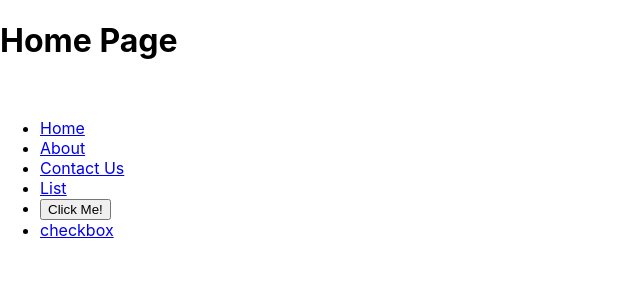
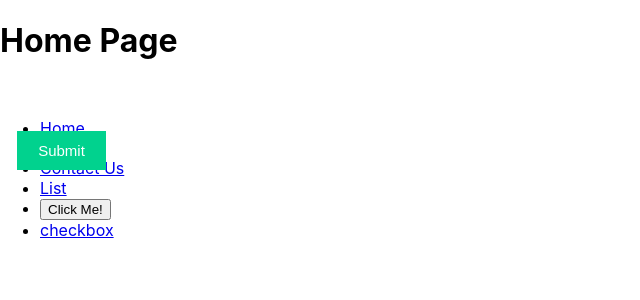
Before and after one commit to jyumohfour/meal-prep-app, a React (Create React App) app: page / in a window 1280 px wide. Shown: the top 300 px of the page, without its empty margins (0-640 px from the left). Built offline with nearby package versions, Linux system fonts and the light colour scheme.

Commit message:
second button (working; progress to be made)

```diff
--- a/src/elements/Home.jsx
+++ b/src/elements/Home.jsx
@@ -1,9 +1,9 @@
 import React from "react";
-import {render} from 'react-dom';
+import "./styles.css";
 // importing Link from react-router-dom to navigate to
 // different end points.
 import { Link } from "react-router-dom";
-import "./styles.css";
+//import "./styles.css";
 
 
 
@@ -42,8 +42,16 @@ return (
 				<Link to="/checkbox">checkbox</Link>
 			</li>
 		</ul>
+		<Link to ="/about">
+		<div className="button-container">
+          <input type="submit" />
+        </div>
+		</Link>
 	</div>
+
+
 	);
+
 }
 
 export default Home;
--- a/src/elements/styles.css
+++ b/src/elements/styles.css
@@ -32,7 +32,16 @@ input[type="submit"]:hover {
 
 .button-container {
     display: flex;
+    flex-direction: row;
+    align-items: flex-start;
+    padding: 34px 24px;
+    gap: 10px;
     justify-content: center;
+    position: absolute;
+    width: 27px;
+    height: 10px;
+    left: 24px;
+    top: 87px;
 }
 
 .login-form {
@@ -59,5 +68,5 @@ input[type="submit"]:hover {
     display: flex;
     flex-direction: column;
     gap: 8px;
-    margin: 10px;
+    margin: 20px;
 }
```
